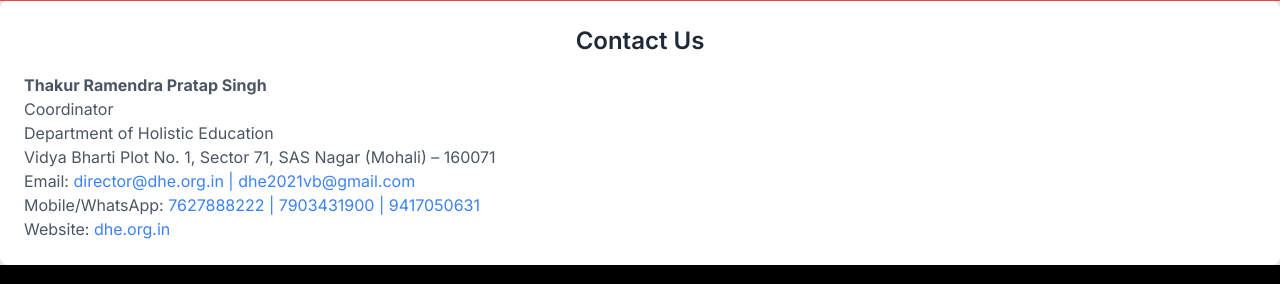
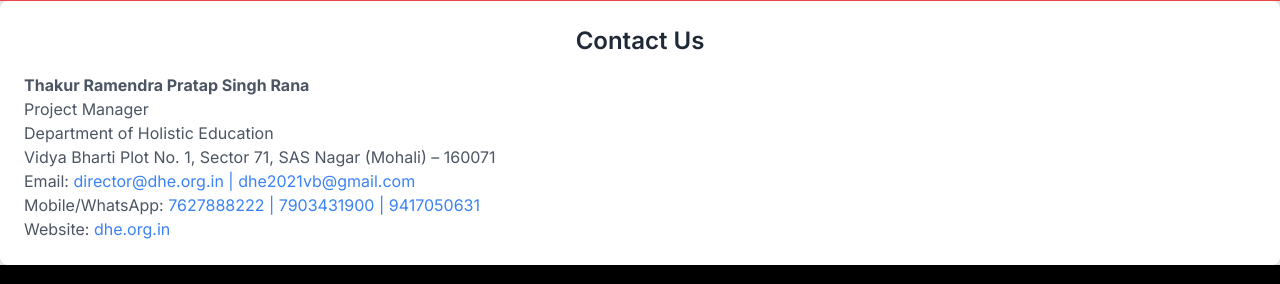
Before and after one commit to dhevb/dhe-org-in, a Next.js app: page /contact in a window 1280 px wide. Shown: the part 183-467 px from the top of the page. Built offline with nearby package versions, Linux system fonts and the light colour scheme.

Commit message:
ramendra post update

```diff
--- a/src/app/component/ComactUs.tsx
+++ b/src/app/component/ComactUs.tsx
@@ -11,8 +11,8 @@ interface ContactInfo {
 }
 
 const contactData: ContactInfo = {
-  name: "Thakur Ramendra Pratap Singh",
-  title: "Coordinator",
+  name: "Thakur Ramendra Pratap Singh Rana",
+  title: "Project Manager",
   organization: "Department of Holistic Education",
   address: "Vidya Bharti\nPlot No. 1, Sector 71, SAS Nagar (Mohali) – 160071",
   email: "director@dhe.org.in | dhe2021vb@gmail.com",
```
Also changed, not shown: src/app/page.tsx (+6 -7 lines).
